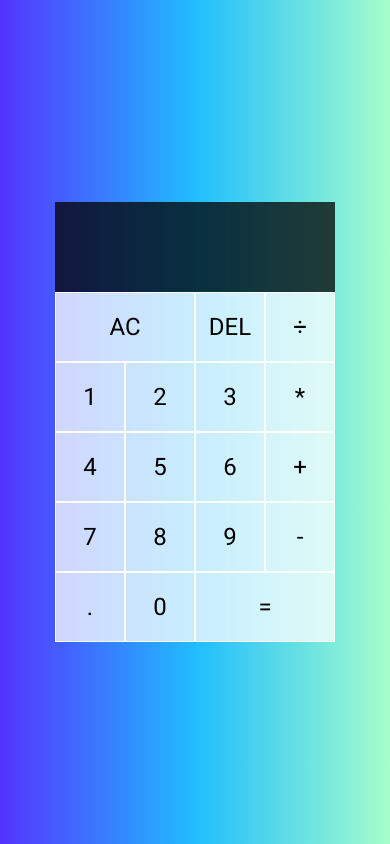
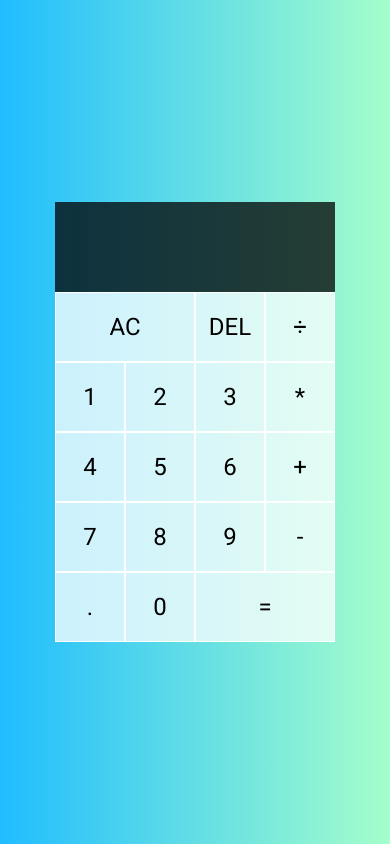
Before and after one commit to Lokesh227/Js-Projects, a plain HTML site: page Calculator/index.html in a window 390 px wide. Drawn offline with Linux system fonts and the light colour scheme.

Commit message:
Update main.css

```diff
--- a/Calculator/main.css
+++ b/Calculator/main.css
@@ -65,4 +65,7 @@ body {
     color: white;
     font-size: 2rem;
   }
+  body {
+  background: linear-gradient(to right, #20bdff, #a5fecb);
 }
+}
```
